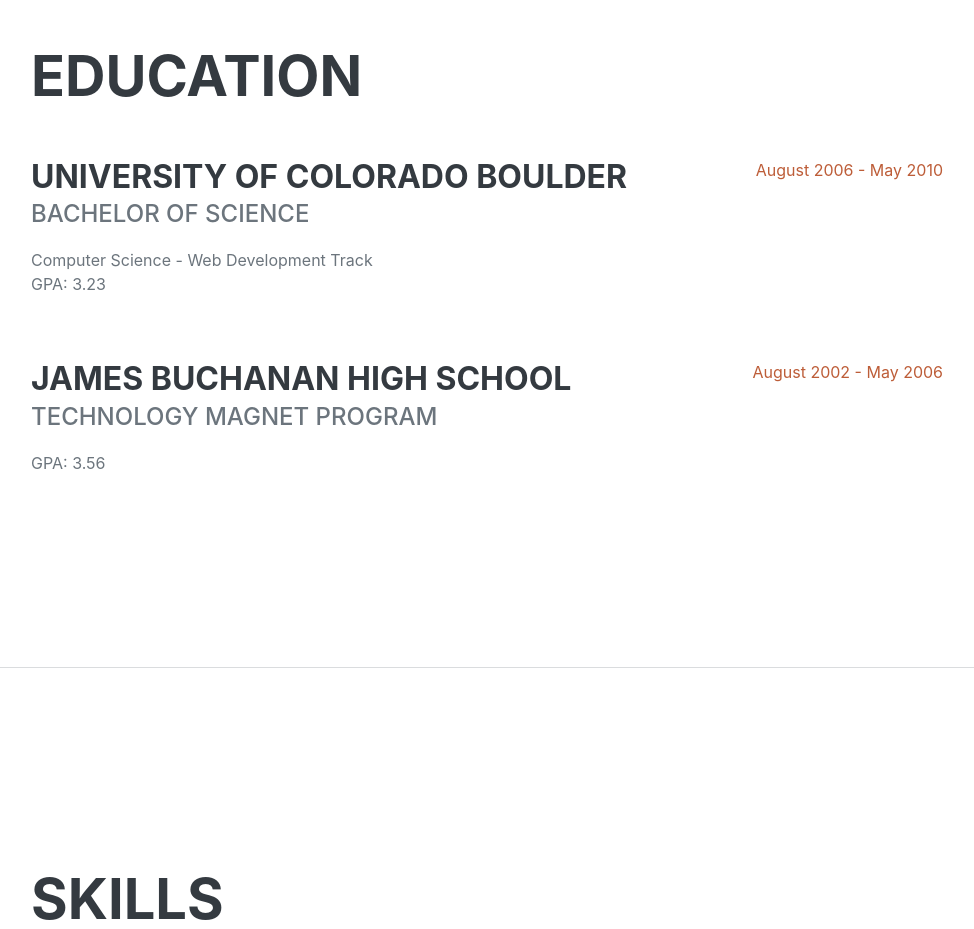
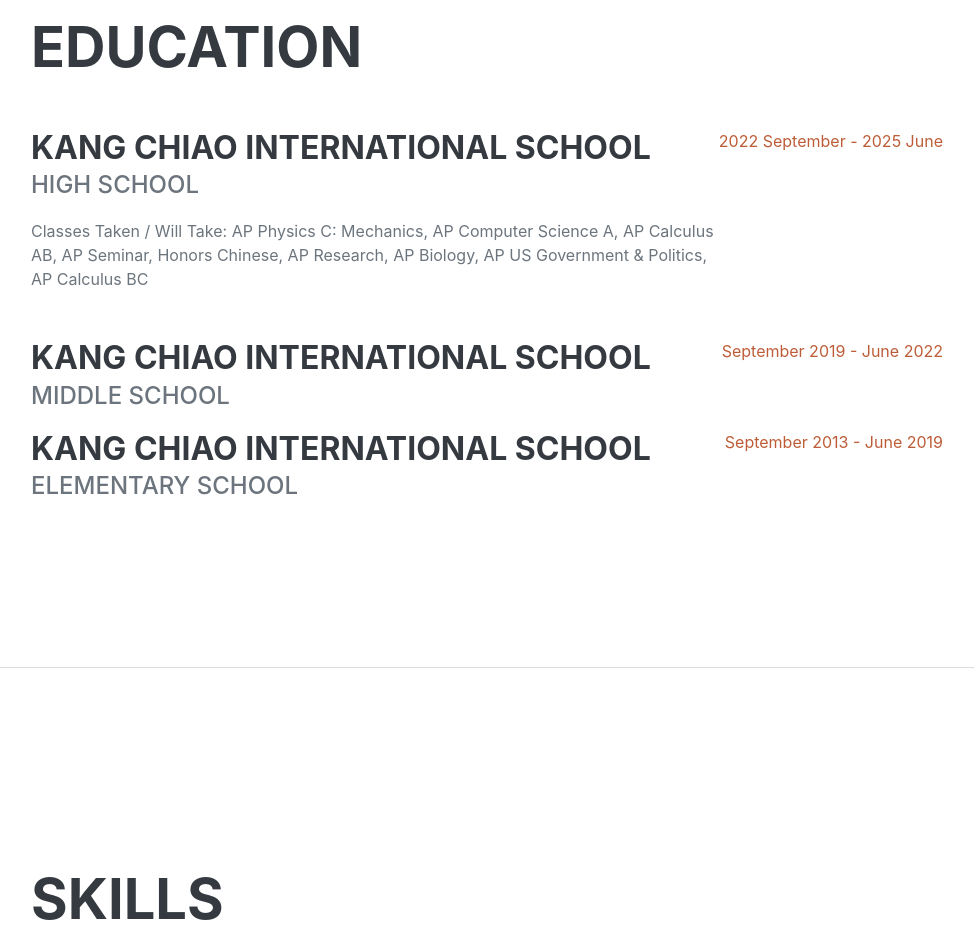
Before and after one commit to hao-chengy/hao-chengy.github.io, a plain HTML site: page index.html in a window 1280 px wide. Shown: the part 2140-3069 px from the top of the page, without its empty margins (289-1263 px from the left). Drawn offline with nearby package versions, Linux system fonts and the light colour scheme; a web font is replaced by a local one.

Commit message:
Update index.html

```diff
--- a/index.html
+++ b/index.html
@@ -102,20 +102,26 @@
                     <h2 class="mb-5">Education</h2>
                     <div class="d-flex flex-column flex-md-row justify-content-between mb-5">
                         <div class="flex-grow-1">
-                            <h3 class="mb-0">University of Colorado Boulder</h3>
-                            <div class="subheading mb-3">Bachelor of Science</div>
-                            <div>Computer Science - Web Development Track</div>
-                            <p>GPA: 3.23</p>
+                            <h3 class="mb-0">Kang Chiao International School</h3>
+                            <div class="subheading mb-3">High School</div>
+                            <div>Classes Taken / Will Take: AP Physics C: Mechanics, AP Computer Science A, AP Calculus AB, AP
+                                Seminar, Honors Chinese, AP Research, AP Biology, AP US Government &amp; Politics, AP Calculus BC</div>
                         </div>
-                        <div class="flex-shrink-0"><span class="text-primary">August 2006 - May 2010</span></div>
+                        <div class="flex-shrink-0"><span class="text-primary">2022 September - 2025 June</span></div>
                     </div>
                     <div class="d-flex flex-column flex-md-row justify-content-between">
                         <div class="flex-grow-1">
-                            <h3 class="mb-0">James Buchanan High School</h3>
-                            <div class="subheading mb-3">Technology Magnet Program</div>
-                            <p>GPA: 3.56</p>
+                            <h3 class="mb-0">Kang Chiao International School</h3>
+                            <div class="subheading mb-3">Middle School</div>
                         </div>
-                        <div class="flex-shrink-0"><span class="text-primary">August 2002 - May 2006</span></div>
+                        <div class="flex-shrink-0"><span class="text-primary">September 2019 - June 2022</span></div>
+                    </div>
+                    <div class="d-flex flex-column flex-md-row justify-content-between">
+                        <div class="flex-grow-1">
+                            <h3 class="mb-0">Kang Chiao International School</h3>
+                            <div class="subheading mb-3">ELementary School</div>
+                        </div>
+                        <div class="flex-shrink-0"><span class="text-primary">September 2013 - June 2019</span></div>
                     </div>
                 </div>
             </section>
```
